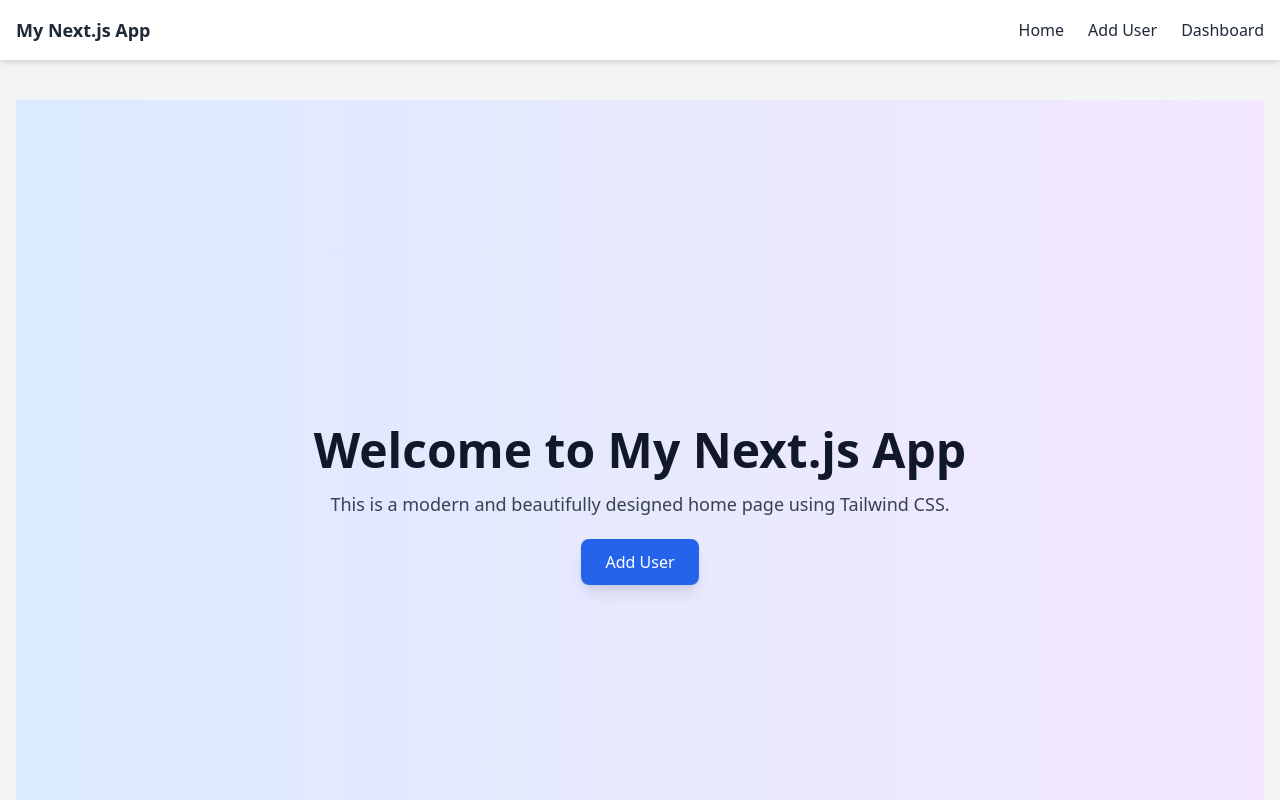
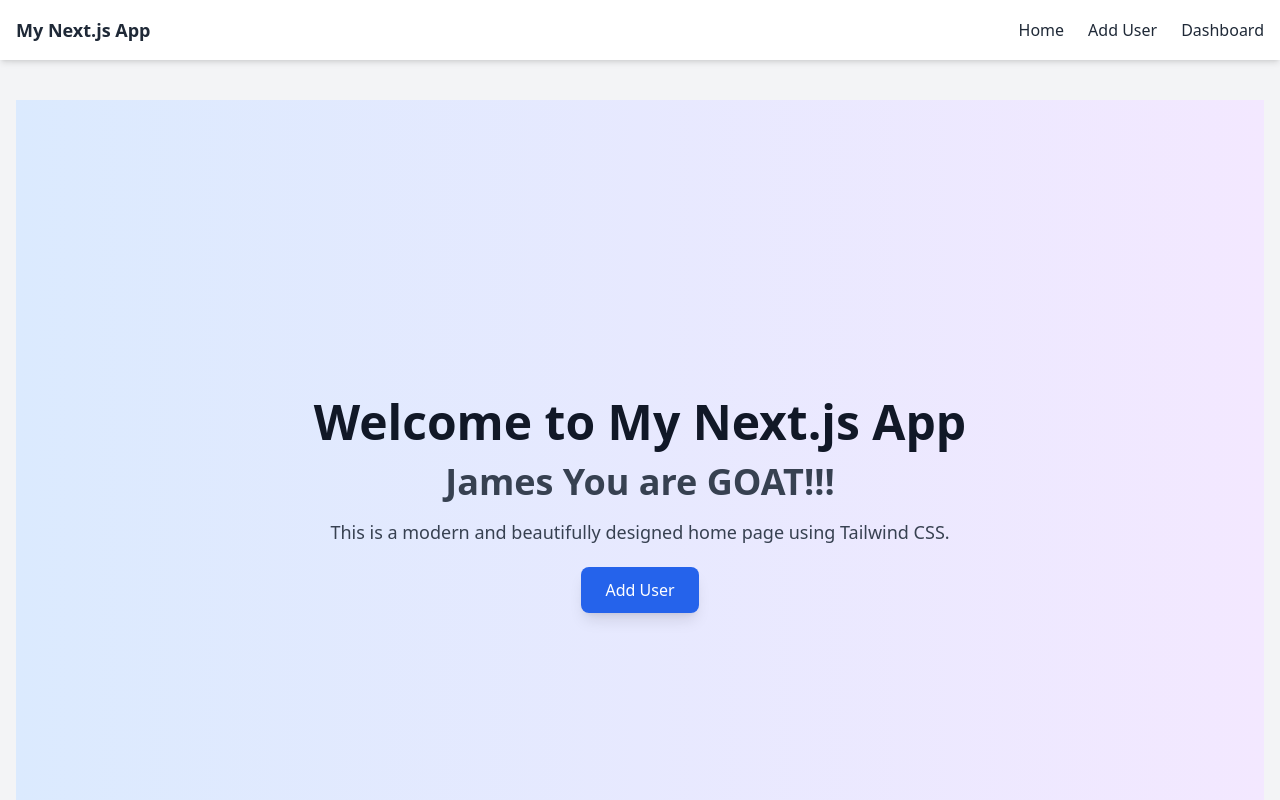
Before and after one commit to ChenYujunjks/nextjs1212, a Next.js app: page / in a window 1280 px wide. Shown: the top 800 px of the page. Built offline with nearby package versions, Linux system fonts and the light colour scheme.

Commit message:
new page element

```diff
--- a/src/app/page.tsx
+++ b/src/app/page.tsx
@@ -7,6 +7,9 @@ export default function Home() {
       <div className="text-center">
         <h1 className="text-5xl font-bold text-gray-900 mb-4">
           Welcome to My Next.js App
+        </h1>
+        <h1 className="text-4xl font-semibold text-gray-700 mb-4">
+          James You are GOAT!!!
         </h1>
         <p className="text-lg text-gray-700 mb-8">
           This is a modern and beautifully designed home page using Tailwind
```
